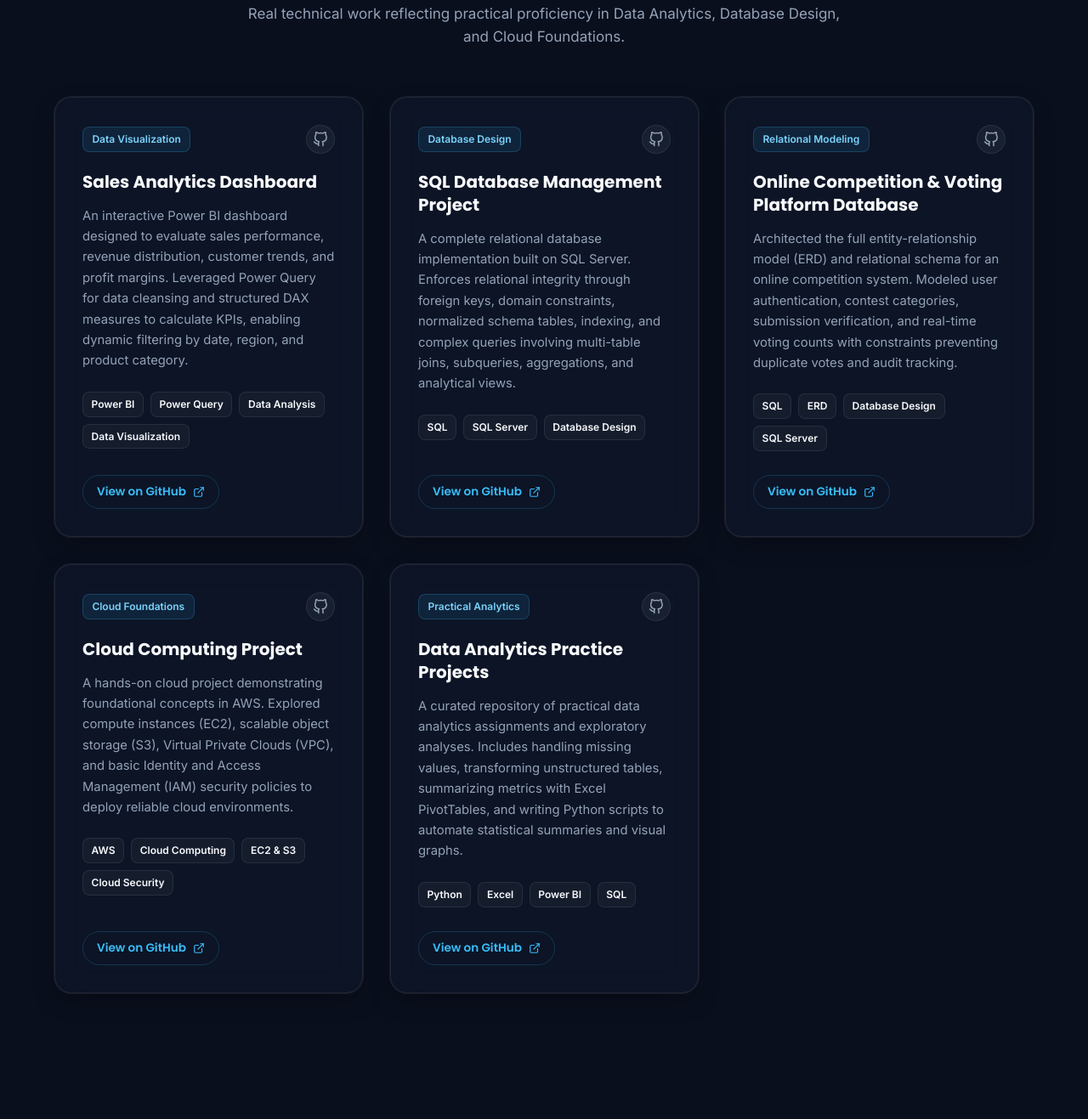
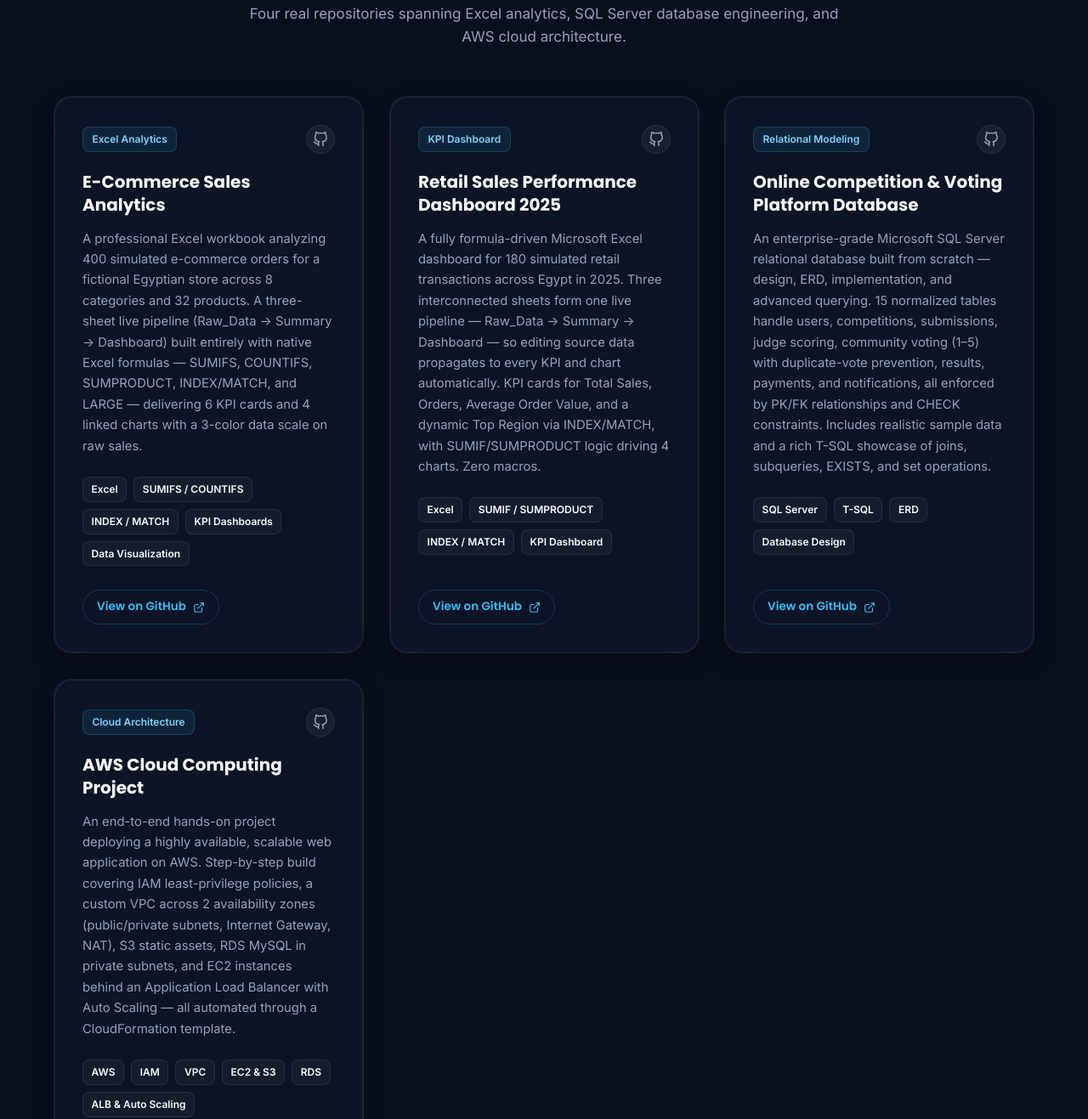
Before and after one commit to Mohamedhany-star/portfolio, a plain HTML site: page index.html in a window 1280 px wide. Shown: the part 4318-5635 px from the top of the page at 85% size. Drawn offline with Linux system fonts and the light colour scheme.

Commit message:
Rebuild projects section with 4 accurate cards matching real GitHub repos

```diff
--- a/index.html
+++ b/index.html
@@ -573,16 +573,16 @@
         <div class="section-header reveal">
           <span class="section-badge">Selected Work</span>
           <h2 class="section-title">Featured <span class="gradient-text">Projects</span></h2>
-          <p class="section-subtitle">Real technical work reflecting practical proficiency in Data Analytics, Database Design, and Cloud Foundations.</p>
+          <p class="section-subtitle">Four real repositories spanning Excel analytics, SQL Server database engineering, and AWS cloud architecture.</p>
         </div>
 
         <div class="projects-grid">
-          <!-- Project 1: Sales Analytics Dashboard -->
+          <!-- Project 1: E-Commerce Sales Analytics -->
           <article class="glass-card project-card reveal">
             <div class="project-header">
-              <div class="project-type-badge">Data Visualization</div>
+              <div class="project-type-badge">Excel Analytics</div>
               <div class="project-links">
-                <a href="https://github.com/Mohamedhany-star/E-Commerce-Sales-Analytics" target="_blank" rel="noopener noreferrer" class="project-link-btn" title="View GitHub Repository" aria-label="GitHub Repository for Sales Analytics Dashboard">
+                <a href="https://github.com/Mohamedhany-star/E-Commerce-Sales-Analytics" target="_blank" rel="noopener noreferrer" class="project-link-btn" title="View GitHub Repository" aria-label="GitHub Repository for E-Commerce Sales Analytics">
                   <svg xmlns="http://www.w3.org/2000/svg" width="18" height="18" viewBox="0 0 24 24" fill="none" stroke="currentColor" stroke-width="2" stroke-linecap="round" stroke-linejoin="round" aria-hidden="true">
                     <path d="M9 19c-5 1.5-5-2.5-7-3m14 6v-3.87a3.37 3.37 0 0 0-.94-2.61c3.14-.35 6.44-1.54 6.44-7A5.44 5.44 0 0 0 20 4.77 5.07 5.07 0 0 0 19.91 1S18.73.65 16 2.48a13.38 13.38 0 0 0-7 0C6.27.65 5.09 1 5.09 1A5.07 5.07 0 0 0 5 4.77a5.44 5.44 0 0 0-1.5 3.78c0 5.42 3.3 6.61 6.44 7A3.37 3.37 0 0 0 9 18.13V22"></path>
                   </svg>
@@ -590,15 +590,16 @@
               </div>
             </div>
 
-            <h3 class="project-title">Sales Analytics Dashboard</h3>
+            <h3 class="project-title">E-Commerce Sales Analytics</h3>
             <p class="project-description">
-              An interactive Power BI dashboard designed to evaluate sales performance, revenue distribution, customer trends, and profit margins. Leveraged Power Query for data cleansing and structured DAX measures to calculate KPIs, enabling dynamic filtering by date, region, and product category.
+              A professional Excel workbook analyzing 400 simulated e-commerce orders for a fictional Egyptian store across 8 categories and 32 products. A three-sheet live pipeline (Raw_Data → Summary → Dashboard) built entirely with native Excel formulas — SUMIFS, COUNTIFS, SUMPRODUCT, INDEX/MATCH, and LARGE — delivering 6 KPI cards and 4 linked charts with a 3-color data scale on raw sales.
             </p>
 
             <div class="project-tech-stack">
-              <span class="tech-pill">Power BI</span>
-              <span class="tech-pill">Power Query</span>
-              <span class="tech-pill">Data Analysis</span>
+              <span class="tech-pill">Excel</span>
+              <span class="tech-pill">SUMIFS / COUNTIFS</span>
+              <span class="tech-pill">INDEX / MATCH</span>
+              <span class="tech-pill">KPI Dashboards</span>
               <span class="tech-pill">Data Visualization</span>
             </div>
 
@@ -614,12 +615,12 @@
             </div>
           </article>
 
-          <!-- Project 2: SQL Database Management Project -->
+          <!-- Project 2: Retail Sales Performance Dashboard 2025 -->
           <article class="glass-card project-card reveal">
             <div class="project-header">
-              <div class="project-type-badge">Database Design</div>
+              <div class="project-type-badge">KPI Dashboard</div>
               <div class="project-links">
-                <a href="https://github.com/Mohamedhany-star/Competition-Voting-Platform-DB" target="_blank" rel="noopener noreferrer" class="project-link-btn" title="View GitHub Repository" aria-label="GitHub Repository for SQL Database Management Project">
+                <a href="https://github.com/Mohamedhany-star/Retail-Sales-Performance-Dashboard" target="_blank" rel="noopener noreferrer" class="project-link-btn" title="View GitHub Repository" aria-label="GitHub Repository for Retail Sales Performance Dashboard">
                   <svg xmlns="http://www.w3.org/2000/svg" width="18" height="18" viewBox="0 0 24 24" fill="none" stroke="currentColor" stroke-width="2" stroke-linecap="round" stroke-linejoin="round" aria-hidden="true">
                     <path d="M9 19c-5 1.5-5-2.5-7-3m14 6v-3.87a3.37 3.37 0 0 0-.94-2.61c3.14-.35 6.44-1.54 6.44-7A5.44 5.44 0 0 0 20 4.77 5.07 5.07 0 0 0 19.91 1S18.73.65 16 2.48a13.38 13.38 0 0 0-7 0C6.27.65 5.09 1 5.09 1A5.07 5.07 0 0 0 5 4.77a5.44 5.44 0 0 0-1.5 3.78c0 5.42 3.3 6.61 6.44 7A3.37 3.37 0 0 0 9 18.13V22"></path>
                   </svg>
@@ -627,19 +628,20 @@
               </div>
             </div>
 
-            <h3 class="project-title">SQL Database Management Project</h3>
+            <h3 class="project-title">Retail Sales Performance Dashboard 2025</h3>
             <p class="project-description">
-              A complete relational database implementation built on SQL Server. Enforces relational integrity through foreign keys, domain constraints, normalized schema tables, indexing, and complex queries involving multi-table joins, subqueries, aggregations, and analytical views.
+              A fully formula-driven Microsoft Excel dashboard for 180 simulated retail transactions across Egypt in 2025. Three interconnected sheets form one live pipeline — Raw_Data → Summary → Dashboard — so editing source data propagates to every KPI and chart automatically. KPI cards for Total Sales, Orders, Average Order Value, and a dynamic Top Region via INDEX/MATCH, with SUMIF/SUMPRODUCT logic driving 4 charts. Zero macros.
             </p>
 
             <div class="project-tech-stack">
-              <span class="tech-pill">SQL</span>
-              <span class="tech-pill">SQL Server</span>
-              <span class="tech-pill">Database Design</span>
+              <span class="tech-pill">Excel</span>
+              <span class="tech-pill">SUMIF / SUMPRODUCT</span>
+              <span class="tech-pill">INDEX / MATCH</span>
+              <span class="tech-pill">KPI Dashboard</span>
             </div>
 
             <div class="project-footer">
-              <a href="https://github.com/Mohamedhany-star/Competition-Voting-Platform-DB" target="_blank" rel="noopener noreferrer" class="btn btn-outline btn-sm">
+              <a href="https://github.com/Mohamedhany-star/Retail-Sales-Performance-Dashboard" target="_blank" rel="noopener noreferrer" class="btn btn-outline btn-sm">
                 <span>View on GitHub</span>
                 <svg xmlns="http://www.w3.org/2000/svg" width="14" height="14" viewBox="0 0 24 24" fill="none" stroke="currentColor" stroke-width="2" stroke-linecap="round" stroke-linejoin="round" aria-hidden="true">
                   <path d="M18 13v6a2 2 0 0 1-2 2H5a2 2 0 0 1-2-2V8a2 2 0 0 1 2-2h6"></path>
@@ -665,14 +667,14 @@
 
             <h3 class="project-title">Online Competition & Voting Platform Database</h3>
             <p class="project-description">
-              Architected the full entity-relationship model (ERD) and relational schema for an online competition system. Modeled user authentication, contest categories, submission verification, and real-time voting counts with constraints preventing duplicate votes and audit tracking.
+              An enterprise-grade Microsoft SQL Server relational database built from scratch — design, ERD, implementation, and advanced querying. 15 normalized tables handle users, competitions, submissions, judge scoring, community voting (1–5) with duplicate-vote prevention, results, payments, and notifications, all enforced by PK/FK relationships and CHECK constraints. Includes realistic sample data and a rich T-SQL showcase of joins, subqueries, EXISTS, and set operations.
             </p>
 
             <div class="project-tech-stack">
-              <span class="tech-pill">SQL</span>
+              <span class="tech-pill">SQL Server</span>
+              <span class="tech-pill">T-SQL</span>
               <span class="tech-pill">ERD</span>
               <span class="tech-pill">Database Design</span>
-              <span class="tech-pill">SQL Server</span>
             </div>
 
             <div class="project-footer">
@@ -687,10 +689,10 @@
             </div>
           </article>
 
-          <!-- Project 4: Cloud Computing Project -->
+          <!-- Project 4: AWS Cloud Computing Project -->
           <article class="glass-card project-card reveal">
             <div class="project-header">
-              <div class="project-type-badge">Cloud Foundations</div>
+              <div class="project-type-badge">Cloud Architecture</div>
               <div class="project-links">
                 <a href="https://github.com/Mohamedhany-star/aws-cloud-computing-project" target="_blank" rel="noopener noreferrer" class="project-link-btn" title="View GitHub Repository" aria-label="GitHub Repository for Cloud Computing Project">
                   <svg xmlns="http://www.w3.org/2000/svg" width="18" height="18" viewBox="0 0 24 24" fill="none" stroke="currentColor" stroke-width="2" stroke-linecap="round" stroke-linejoin="round" aria-hidden="true">
@@ -700,57 +702,22 @@
               </div>
             </div>
 
-            <h3 class="project-title">Cloud Computing Project</h3>
+            <h3 class="project-title">AWS Cloud Computing Project</h3>
             <p class="project-description">
-              A hands-on cloud project demonstrating foundational concepts in AWS. Explored compute instances (EC2), scalable object storage (S3), Virtual Private Clouds (VPC), and basic Identity and Access Management (IAM) security policies to deploy reliable cloud environments.
+              An end-to-end hands-on project deploying a highly available, scalable web application on AWS. Step-by-step build covering IAM least-privilege policies, a custom VPC across 2 availability zones (public/private subnets, Internet Gateway, NAT), S3 static assets, RDS MySQL in private subnets, and EC2 instances behind an Application Load Balancer with Auto Scaling — all automated through a CloudFormation template.
             </p>
 
             <div class="project-tech-stack">
               <span class="tech-pill">AWS</span>
-              <span class="tech-pill">Cloud Computing</span>
+              <span class="tech-pill">IAM</span>
+              <span class="tech-pill">VPC</span>
               <span class="tech-pill">EC2 & S3</span>
-              <span class="tech-pill">Cloud Security</span>
+              <span class="tech-pill">RDS</span>
+              <span class="tech-pill">ALB & Auto Scaling</span>
             </div>
 
             <div class="project-footer">
               <a href="https://github.com/Mohamedhany-star/aws-cloud-computing-project" target="_blank" rel="noopener noreferrer" class="btn btn-outline btn-sm">
-                <span>View on GitHub</span>
-                <svg xmlns="http://www.w3.org/2000/svg" width="14" height="14" viewBox="0 0 24 24" fill="none" stroke="currentColor" stroke-width="2" stroke-linecap="round" stroke-linejoin="round" aria-hidden="true">
-                  <path d="M18 13v6a2 2 0 0 1-2 2H5a2 2 0 0 1-2-2V8a2 2 0 0 1 2-2h6"></path>
-                  <polyline points="15 3 21 3 21 9"></polyline>
-                  <line x1="10" y1="14" x2="21" y2="3"></line>
-                </svg>
-              </a>
-            </div>
-          </article>
-
-          <!-- Project 5: Data Analytics Practice Projects -->
-          <article class="glass-card project-card reveal">
-            <div class="project-header">
-              <div class="project-type-badge">Practical Analytics</div>
-              <div class="project-links">
-                <a href="https://github.com/Mohamedhany-star/Retail-Sales-Performance-Dashboard" target="_blank" rel="noopener noreferrer" class="project-link-btn" title="View GitHub Repository" aria-label="GitHub Repository for Data Analytics Practice Projects">
-                  <svg xmlns="http://www.w3.org/2000/svg" width="18" height="18" viewBox="0 0 24 24" fill="none" stroke="currentColor" stroke-width="2" stroke-linecap="round" stroke-linejoin="round" aria-hidden="true">
-                    <path d="M9 19c-5 1.5-5-2.5-7-3m14 6v-3.87a3.37 3.37 0 0 0-.94-2.61c3.14-.35 6.44-1.54 6.44-7A5.44 5.44 0 0 0 20 4.77 5.07 5.07 0 0 0 19.91 1S18.73.65 16 2.48a13.38 13.38 0 0 0-7 0C6.27.65 5.09 1 5.09 1A5.07 5.07 0 0 0 5 4.77a5.44 5.44 0 0 0-1.5 3.78c0 5.42 3.3 6.61 6.44 7A3.37 3.37 0 0 0 9 18.13V22"></path>
-                  </svg>
-                </a>
-              </div>
-            </div>
-
-            <h3 class="project-title">Data Analytics Practice Projects</h3>
-            <p class="project-description">
-              A curated repository of practical data analytics assignments and exploratory analyses. Includes handling missing values, transforming unstructured tables, summarizing metrics with Excel PivotTables, and writing Python scripts to automate statistical summaries and visual graphs.
-            </p>
-
-            <div class="project-tech-stack">
-              <span class="tech-pill">Python</span>
-              <span class="tech-pill">Excel</span>
-              <span class="tech-pill">Power BI</span>
-              <span class="tech-pill">SQL</span>
-            </div>
-
-            <div class="project-footer">
-              <a href="https://github.com/Mohamedhany-star/Retail-Sales-Performance-Dashboard" target="_blank" rel="noopener noreferrer" class="btn btn-outline btn-sm">
                 <span>View on GitHub</span>
                 <svg xmlns="http://www.w3.org/2000/svg" width="14" height="14" viewBox="0 0 24 24" fill="none" stroke="currentColor" stroke-width="2" stroke-linecap="round" stroke-linejoin="round" aria-hidden="true">
                   <path d="M18 13v6a2 2 0 0 1-2 2H5a2 2 0 0 1-2-2V8a2 2 0 0 1 2-2h6"></path>
```
Also changed, not shown: 1 other file.
